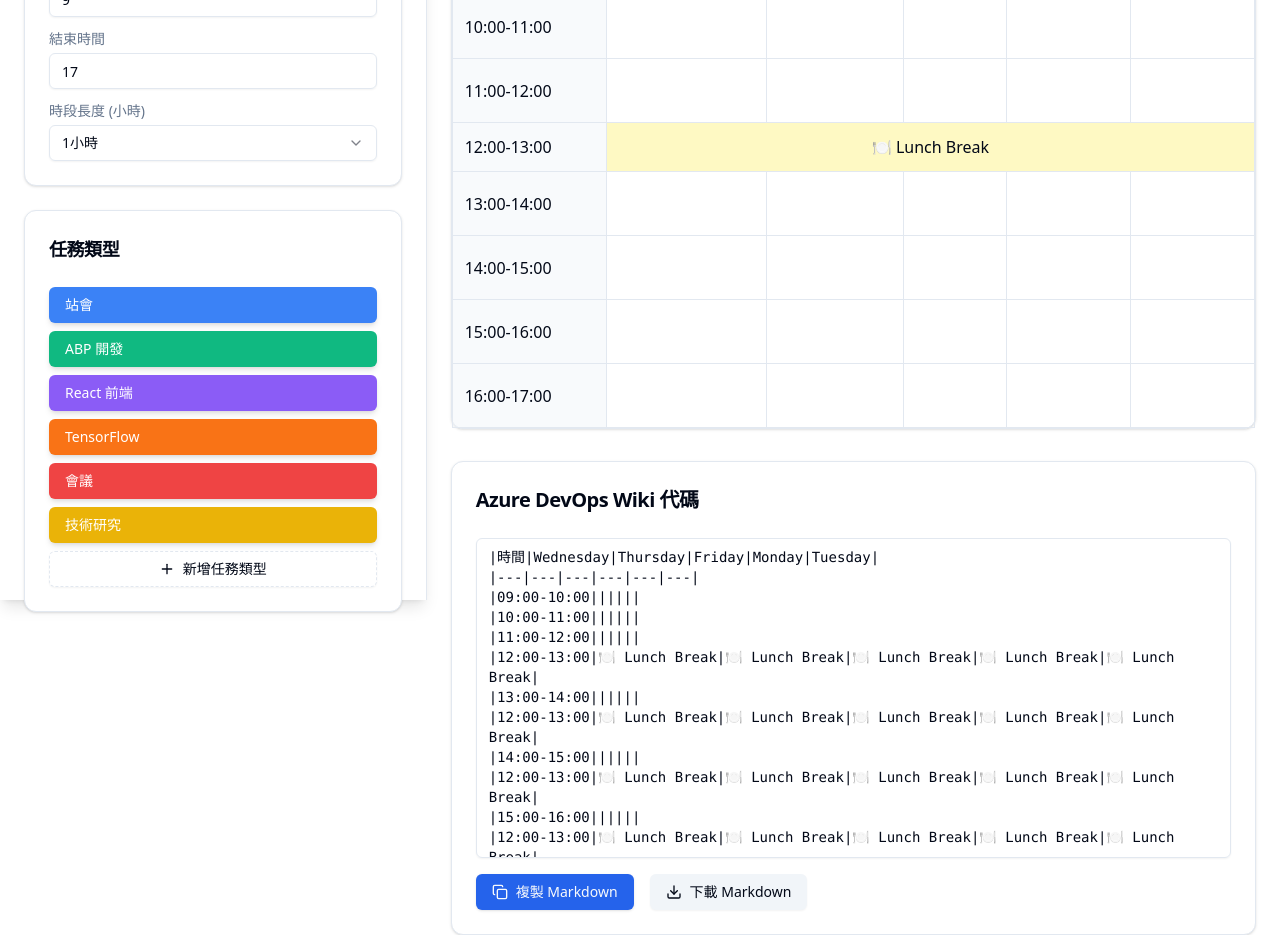
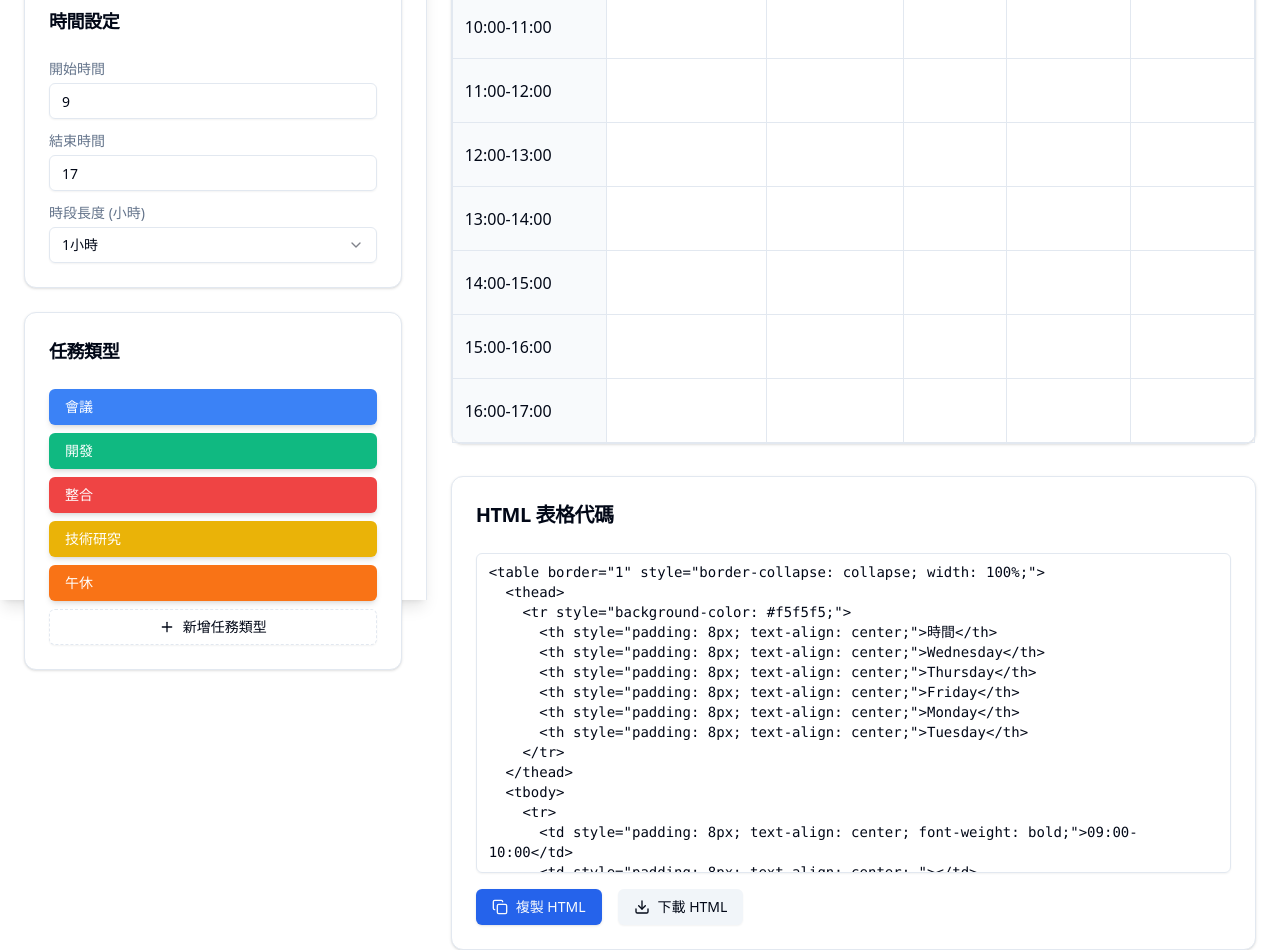
Before and after one commit to intervalrain/Scheduler, a React (Create React App) app: page / in a window 1280 px wide. Shown: the part 200-1150 px from the top of the page. Built offline with nearby package versions, Linux system fonts and the light colour scheme.

Commit message:
redefine calendar

```diff
--- a/src/App.tsx
+++ b/src/App.tsx
@@ -5,6 +5,7 @@ import { Textarea } from './components/ui/textarea';
 import { Card, CardContent, CardHeader, CardTitle } from './components/ui/card';
 import { Select, SelectContent, SelectItem, SelectTrigger, SelectValue } from './components/ui/select';
 import { Copy, Download, Plus, X } from 'lucide-react';
+import { Modal } from './components/ui/modal';
 import type { TaskType, TimeConfig, Schedule, DragState } from './types';
 
 const App: React.FC = () => {
@@ -21,14 +22,15 @@ const App: React.FC = () => {
   const [showAddTask, setShowAddTask] = useState<boolean>(false);
   const [newTaskName, setNewTaskName] = useState<string>('');
   const [newTaskColor, setNewTaskColor] = useState<string>('#3b82f6');
+  const [showModal, setShowModal] = useState<boolean>(false);
+  const [pendingDragData, setPendingDragData] = useState<{startIndex: number; endIndex: number; day: string} | null>(null);
 
   const [taskTypes, setTaskTypes] = useState<TaskType[]>([
-    { id: 'standup', name: '站會', color: '#3b82f6' },
-    { id: 'development', name: 'ABP 開發', color: '#10b981' },
-    { id: 'frontend', name: 'React 前端', color: '#8b5cf6' },
-    { id: 'ml', name: 'TensorFlow', color: '#f97316' },
-    { id: 'meeting', name: '會議', color: '#ef4444' },
-    { id: 'research', name: '技術研究', color: '#eab308' }
+    { id: 'meeting', name: '會議', color: '#3b82f6' },
+    { id: 'development', name: '開發', color: '#10b981' },
+    { id: 'integration', name: '整合', color: '#ef4444' },
+    { id: 'research', name: '技術研究', color: '#eab308' },
+    { id: 'lunch', name: '午休', color: '#f97316' }
   ]);
 
   const days: string[] = ['Wednesday', 'Thursday', 'Friday', 'Monday', 'Tuesday'];
@@ -38,11 +40,6 @@ const App: React.FC = () => {
     let currentTime = timeConfig.startTime;
 
     while (currentTime < timeConfig.endTime) {
-      if (currentTime === 12) {
-        currentTime += timeConfig.duration;
-        continue;
-      }
-
       const endTime = currentTime + timeConfig.duration;
       const startHour = Math.floor(currentTime);
       const startMin = (currentTime % 1) * 60;
@@ -58,6 +55,12 @@ const App: React.FC = () => {
   };
 
   const timeSlots = generateTimeSlots();
+
+  const calculateRemainingHours = (): number => {
+    const totalSlots = timeSlots.length * days.length;
+    const occupiedSlots = Object.keys(schedule).length;
+    return (totalSlots - occupiedSlots) * timeConfig.duration;
+  };
 
   const addNewTask = (): void => {
     if (newTaskName.trim()) {
@@ -78,7 +81,6 @@ const App: React.FC = () => {
   };
 
   const handleMouseDown = (day: string, time: string): void => {
-    if (!selectedTask) return;
     setIsDragging(true);
     setDragStart({ day, time });
     setDragEnd({ day, time });
@@ -91,33 +93,40 @@ const App: React.FC = () => {
   };
 
   const handleMouseUp = (): void => {
-    if (isDragging && dragStart && dragEnd && selectedTask) {
+    if (isDragging && dragStart && dragEnd) {
       const startIndex = timeSlots.indexOf(dragStart.time);
       const endIndex = timeSlots.indexOf(dragEnd.time);
       const dayIndex = days.indexOf(dragStart.day);
       const endDayIndex = days.indexOf(dragEnd.day);
 
-      if (dayIndex === endDayIndex && startIndex !== -1 && endIndex !== -1) {
+      if (startIndex !== -1 && endIndex !== -1) {
         const minIndex = Math.min(startIndex, endIndex);
         const maxIndex = Math.max(startIndex, endIndex);
+        const minDayIndex = Math.min(dayIndex, endDayIndex);
+        const maxDayIndex = Math.max(dayIndex, endDayIndex);
 
-        const newSchedule: Schedule = { ...schedule };
         let canSchedule = true;
 
-        for (let i = minIndex; i <= maxIndex; i++) {
-          const key = `${dragStart.day}-${timeSlots[i]}`;
-          if (newSchedule[key]) {
-            canSchedule = false;
-            break;
+        for (let dayIdx = minDayIndex; dayIdx <= maxDayIndex; dayIdx++) {
+          for (let timeIdx = minIndex; timeIdx <= maxIndex; timeIdx++) {
+            const key = `${days[dayIdx]}-${timeSlots[timeIdx]}`;
+            if (schedule[key]) {
+              canSchedule = false;
+              break;
+            }
           }
+          if (!canSchedule) break;
         }
 
         if (canSchedule) {
-          for (let i = minIndex; i <= maxIndex; i++) {
-            const key = `${dragStart.day}-${timeSlots[i]}`;
-            newSchedule[key] = { ...selectedTask, isMultiSlot: maxIndex > minIndex };
-          }
-          setSchedule(newSchedule);
+          setPendingDragData({
+            startIndex: minIndex,
+            endIndex: maxIndex,
+            day: dragStart.day,
+            dayStartIndex: minDayIndex,
+            dayEndIndex: maxDayIndex
+          } as any);
+          setShowModal(true);
         }
       }
     }
@@ -141,50 +150,77 @@ const App: React.FC = () => {
     const dayIndex = days.indexOf(dragStart.day);
     const endDayIndex = days.indexOf(dragEnd.day);
 
-    if (dayIndex !== endDayIndex || startIndex === -1 || endIndex === -1) return [];
+    if (startIndex === -1 || endIndex === -1) return [];
 
     const minIndex = Math.min(startIndex, endIndex);
     const maxIndex = Math.max(startIndex, endIndex);
+    const minDayIndex = Math.min(dayIndex, endDayIndex);
+    const maxDayIndex = Math.max(dayIndex, endDayIndex);
     const selection: string[] = [];
 
-    for (let i = minIndex; i <= maxIndex; i++) {
-      selection.push(`${dragStart.day}-${timeSlots[i]}`);
+    for (let dayIdx = minDayIndex; dayIdx <= maxDayIndex; dayIdx++) {
+      for (let timeIdx = minIndex; timeIdx <= maxIndex; timeIdx++) {
+        selection.push(`${days[dayIdx]}-${timeSlots[timeIdx]}`);
+      }
     }
 
     return selection;
   };
 
+  const handleModalConfirm = (taskTypeId: string, taskName: string): void => {
+    if (!pendingDragData) return;
+
+    const taskType = taskTypes.find(t => t.id === taskTypeId);
+    if (!taskType) return;
+
+    const newSchedule: Schedule = { ...schedule };
+    const { startIndex, endIndex, dayStartIndex, dayEndIndex } = pendingDragData as any;
+
+    for (let dayIdx = dayStartIndex; dayIdx <= dayEndIndex; dayIdx++) {
+      for (let timeIdx = startIndex; timeIdx <= endIndex; timeIdx++) {
+        const key = `${days[dayIdx]}-${timeSlots[timeIdx]}`;
+        newSchedule[key] = {
+          ...taskType,
+          name: taskName,
+          isMultiSlot: endIndex > startIndex || dayEndIndex > dayStartIndex
+        };
+      }
+    }
+
+    setSchedule(newSchedule);
+    setPendingDragData(null);
+  };
+
   const generateHTML = (): string => {
-    let html = `|時間|Wednesday|Thursday|Friday|Monday|Tuesday|\n|---|---|---|---|---|---|\n`;
+    let html = `<table border="1" style="border-collapse: collapse; width: 100%;">
+  <thead>
+    <tr style="background-color: #f5f5f5;">
+      <th style="padding: 8px; text-align: center;">時間</th>
+      <th style="padding: 8px; text-align: center;">Wednesday</th>
+      <th style="padding: 8px; text-align: center;">Thursday</th>
+      <th style="padding: 8px; text-align: center;">Friday</th>
+      <th style="padding: 8px; text-align: center;">Monday</th>
+      <th style="padding: 8px; text-align: center;">Tuesday</th>
+    </tr>
+  </thead>
+  <tbody>\n`;
 
-    const allSlots: { time: string; hour: number; processed?: boolean }[] = [];
     timeSlots.forEach(time => {
-      const startHour = parseInt(time.split(':')[0]);
-      allSlots.push({ time, hour: startHour });
+      html += `    <tr>
+      <td style="padding: 8px; text-align: center; font-weight: bold;">${time}</td>`;
+      days.forEach(day => {
+        const task = schedule[`${day}-${time}`];
+        const cellContent = task ? task.name : '';
+        const cellStyle = task ? `background-color: ${task.color}; color: white; font-weight: bold;` : '';
+        html += `
+      <td style="padding: 8px; text-align: center; ${cellStyle}">${cellContent}</td>`;
+      });
+      html += `
+    </tr>\n`;
     });
 
-    allSlots.sort((a, b) => a.hour - b.hour);
-
-    allSlots.forEach(slot => {
-      if (slot.hour === 12) return;
-
-      if (slot.hour > 12 && !allSlots.some(s => s.hour === 12 && s.processed)) {
-        html += `|12:00-13:00|🍽️ Lunch Break|🍽️ Lunch Break|🍽️ Lunch Break|🍽️ Lunch Break|🍽️ Lunch Break|\n`;
-        const slot12 = allSlots.find(s => s.hour === 12);
-        if (slot12) slot12.processed = true;
-      }
-
-      html += `|${slot.time}|`;
-      days.forEach(day => {
-        const task = schedule[`${day}-${slot.time}`];
-        html += `${task ? task.name : ''}|`;
-      });
-      html += '\n';
-    });
-
-    if (!allSlots.some(s => s.hour === 12 && s.processed)) {
-      html += `|12:00-13:00|🍽️ Lunch Break|🍽️ Lunch Break|🍽️ Lunch Break|🍽️ Lunch Break|🍽️ Lunch Break|\n`;
-    }
+    html += `  </tbody>
+</table>`;
 
     return html;
   };
@@ -196,6 +232,15 @@ const App: React.FC = () => {
     <div className="flex h-screen bg-background">
       <div className="w-1/3 p-6 bg-card border-r shadow-lg">
         <h2 className="text-2xl font-bold mb-6 text-foreground">行程規劃工具</h2>
+
+        <Card className="mb-4">
+          <CardContent className="p-4">
+            <div className="text-center">
+              <p className="text-2xl font-bold text-primary">{calculateRemainingHours()}</p>
+              <p className="text-sm text-muted-foreground">剩餘時間 (小時)</p>
+            </div>
+          </CardContent>
+        </Card>
 
         <Card className="mb-6">
           <CardHeader>
@@ -324,21 +369,8 @@ const App: React.FC = () => {
                   </tr>
                 </thead>
             <tbody onMouseUp={handleMouseUp}>
-              {timeSlots.map((time, index) => {
-                const currentHour = parseInt(time.split(':')[0]);
-                const showLunchBefore = currentHour > 12 && !timeSlots.slice(0, index).some(t => parseInt(t.split(':')[0]) > 12);
-
-                return (
-                  <React.Fragment key={time}>
-                    {showLunchBefore && (
-                      <tr>
-                        <td className="border border-border p-3 font-medium bg-muted/50">12:00-13:00</td>
-                        <td colSpan={5} className="border border-border p-3 text-center bg-yellow-100 font-medium">
-                          🍽️ Lunch Break
-                        </td>
-                      </tr>
-                    )}
-                    <tr>
+              {timeSlots.map((time) => (
+                <tr key={time}>
                       <td className="border border-border p-3 font-medium bg-muted/50">{time}</td>
                       {days.map(day => {
                         const task = schedule[`${day}-${time}`];
@@ -366,9 +398,7 @@ const App: React.FC = () => {
                         );
                       })}
                     </tr>
-                  </React.Fragment>
-                );
-              })}
+                ))}
                 </tbody>
               </table>
             </div>
@@ -377,7 +407,7 @@ const App: React.FC = () => {
 
         <Card>
           <CardHeader>
-            <CardTitle className="text-xl">Azure DevOps Wiki 代碼</CardTitle>
+            <CardTitle className="text-xl">HTML 表格代碼</CardTitle>
           </CardHeader>
           <CardContent>
             <Textarea
@@ -391,26 +421,36 @@ const App: React.FC = () => {
                 className="flex items-center gap-2"
               >
                 <Copy className="w-4 h-4" />
-                複製 Markdown
+                複製 HTML
               </Button>
               <Button
                 onClick={() => {
-                  const blob = new Blob([generateHTML()], { type: 'text/markdown' });
+                  const blob = new Blob([generateHTML()], { type: 'text/html' });
                   const url = URL.createObjectURL(blob);
                   const a = document.createElement('a');
                   a.href = url;
-                  a.download = 'schedule.md';
+                  a.download = 'schedule.html';
                   a.click();
                 }}
                 variant="secondary"
                 className="flex items-center gap-2"
               >
                 <Download className="w-4 h-4" />
-                下載 Markdown
+                下載 HTML
               </Button>
             </div>
           </CardContent>
         </Card>
+
+        <Modal
+          isOpen={showModal}
+          onClose={() => {
+            setShowModal(false);
+            setPendingDragData(null);
+          }}
+          onConfirm={handleModalConfirm}
+          taskTypes={taskTypes}
+        />
       </div>
     </div>
   );
--- /dev/null
+++ b/src/components/ui/modal.tsx
@@ -0,0 +1,91 @@
+import React from 'react';
+import { X } from 'lucide-react';
+import { Button } from './button';
+import { Input } from './input';
+import { Select, SelectContent, SelectItem, SelectTrigger, SelectValue } from './select';
+import type { TaskType } from '../../types';
+
+interface ModalProps {
+  isOpen: boolean;
+  onClose: () => void;
+  onConfirm: (taskType: string, taskName: string) => void;
+  taskTypes: TaskType[];
+}
+
+export const Modal: React.FC<ModalProps> = ({ isOpen, onClose, onConfirm, taskTypes }) => {
+  const [selectedTaskType, setSelectedTaskType] = React.useState<string>('');
+  const [taskName, setTaskName] = React.useState<string>('');
+
+  React.useEffect(() => {
+    if (isOpen) {
+      setSelectedTaskType('');
+      setTaskName('');
+    }
+  }, [isOpen]);
+
+  const handleConfirm = () => {
+    if (selectedTaskType && taskName.trim()) {
+      onConfirm(selectedTaskType, taskName.trim());
+      onClose();
+    }
+  };
+
+  if (!isOpen) return null;
+
+  return (
+    <div className="fixed inset-0 bg-black bg-opacity-50 flex items-center justify-center z-50">
+      <div className="bg-white rounded-lg p-6 w-96 max-w-90vw">
+        <div className="flex justify-between items-center mb-4">
+          <h3 className="text-lg font-semibold">新增任務</h3>
+          <Button variant="ghost" size="sm" onClick={onClose}>
+            <X className="w-4 h-4" />
+          </Button>
+        </div>
+
+        <div className="space-y-4">
+          <div>
+            <label className="block text-sm font-medium mb-2">任務類型</label>
+            <Select value={selectedTaskType} onValueChange={setSelectedTaskType}>
+              <SelectTrigger>
+                <SelectValue placeholder="選擇任務類型" />
+              </SelectTrigger>
+              <SelectContent>
+                {taskTypes.map(task => (
+                  <SelectItem key={task.id} value={task.id}>
+                    <div className="flex items-center gap-2">
+                      <div
+                        className="w-3 h-3 rounded-full"
+                        style={{ backgroundColor: task.color }}
+                      />
+                      {task.name}
+                    </div>
+                  </SelectItem>
+                ))}
+              </SelectContent>
+            </Select>
+          </div>
+
+          <div>
+            <label className="block text-sm font-medium mb-2">任務名稱</label>
+            <Input
+              type="text"
+              placeholder="輸入任務名稱"
+              value={taskName}
+              onChange={(e) => setTaskName(e.target.value)}
+              onKeyPress={(e) => e.key === 'Enter' && handleConfirm()}
+            />
+          </div>
+        </div>
+
+        <div className="flex gap-2 mt-6">
+          <Button onClick={handleConfirm} disabled={!selectedTaskType || !taskName.trim()}>
+            確認
+          </Button>
+          <Button variant="outline" onClick={onClose}>
+            取消
+          </Button>
+        </div>
+      </div>
+    </div>
+  );
+};
```
